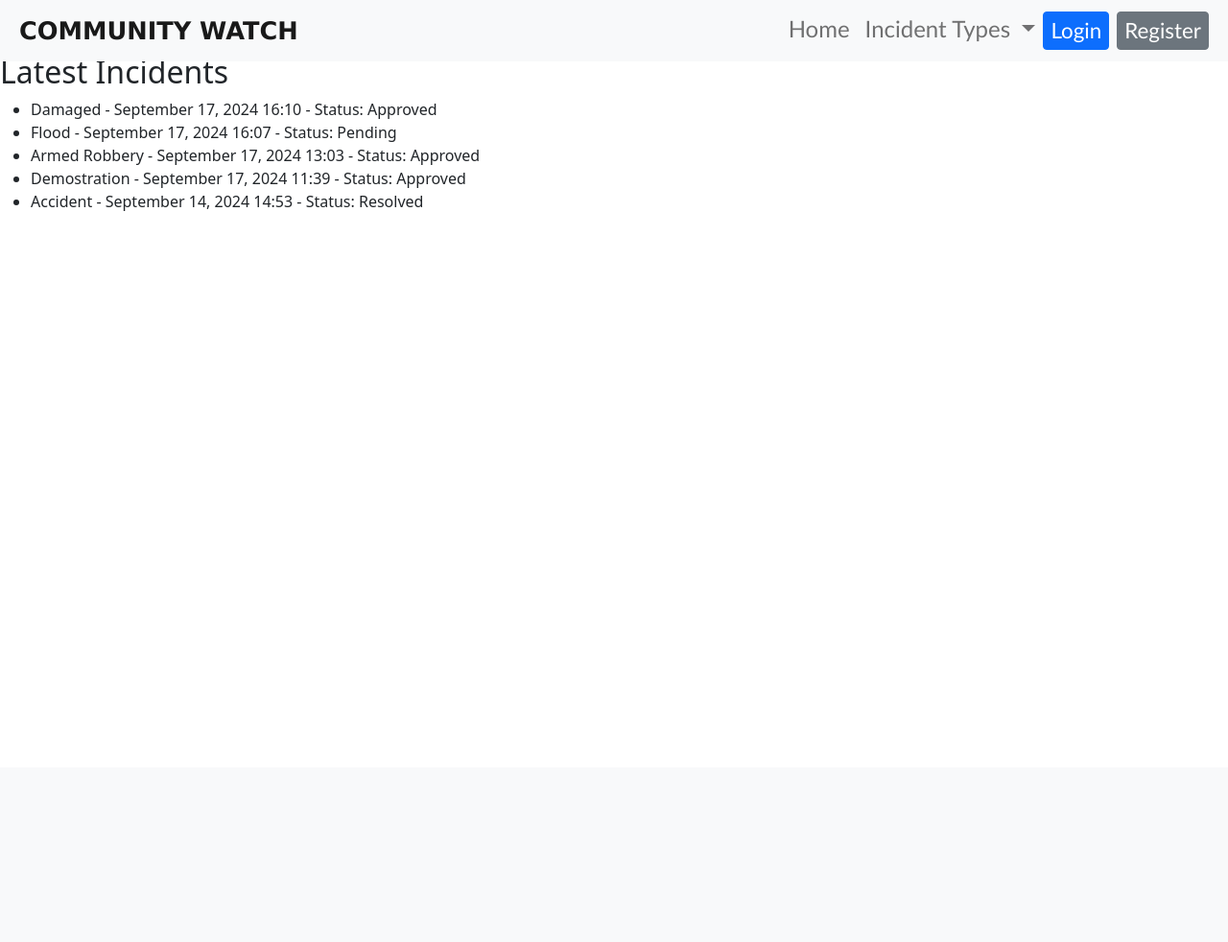
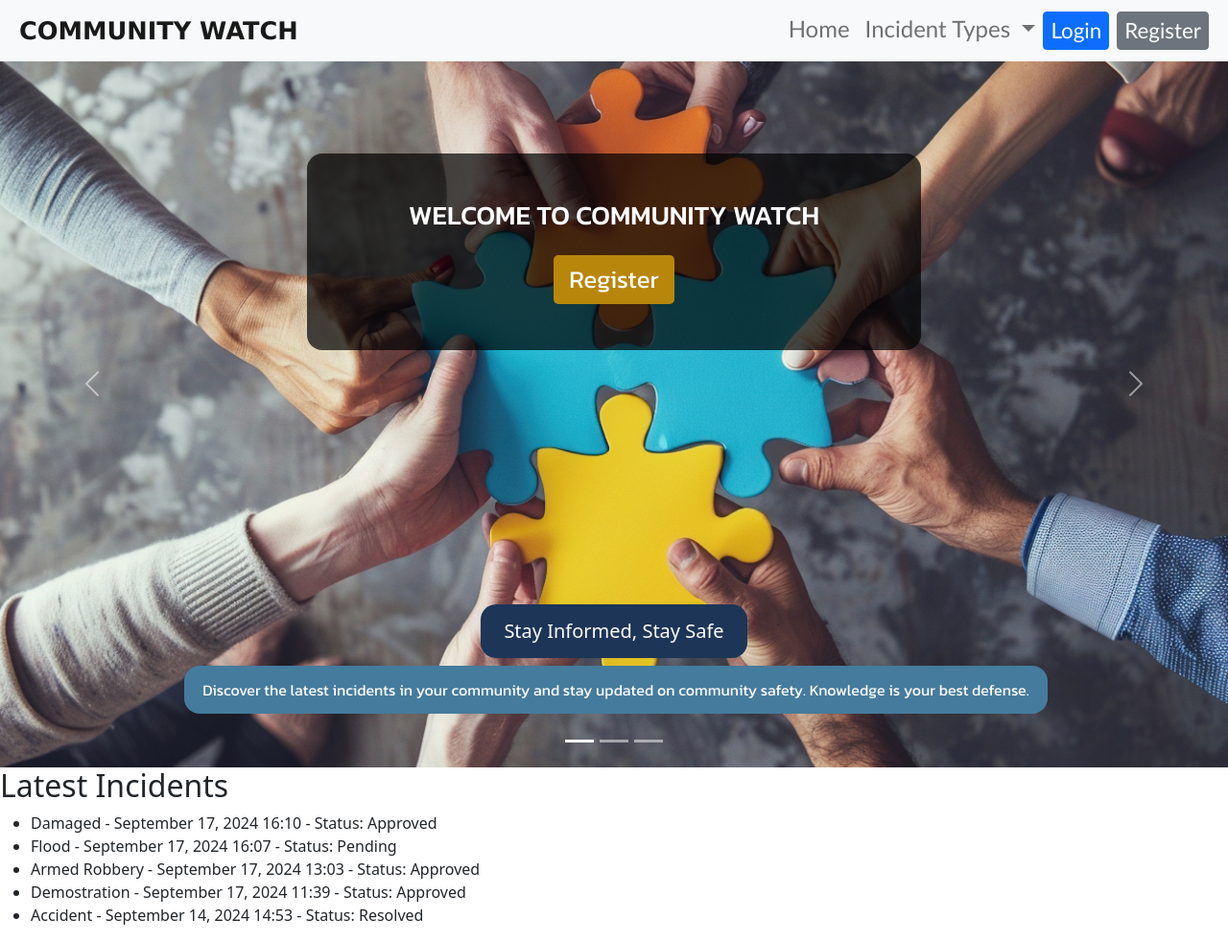
Before and after one commit to oRocket/COMMUNITY, a Django app: page / in a window 1280 px wide. Shown: the whole page at 96% size. Before the commit the page ends 220 px from the top, so only its background shows below. Run offline with Django 5.2, Linux system fonts and the light colour scheme; data comes from the database, SQL or seed files in the repository.

Commit message:
Hero-section for home page

```diff
--- a/reports/templates/reports/home.html
+++ b/reports/templates/reports/home.html
@@ -2,8 +2,114 @@
 {% load static %}
 
 {% block content %}
+    <style>
+        .carousel, .carousel-item {
+            height: 100vh; /* Set the height to 100vh */
+        }
+        .carousel-item img {
+            object-fit: cover; /* Ensure the image covers the entire area */
+            height: 100%; /* Make sure the image takes full height */
+        }
+        .top-caption {
+            background-color: rgba(0, 0, 0, 0.7); /* Dark transparent background */
+            color: white; /* Set text color to white */
+            padding: 3rem;
+            position: absolute; /* Absolute position */
+            top: 20%; /* Position from the top */
+            left: 50%; /* Center horizontally */
+            transform: translateX(-50%); /* Center the caption */
+            display: flex;
+            flex-direction: column;
+            justify-content: center;
+            align-items: center;
+            text-align: center; /* Center text */
+            width: 50%; /* Full width */
+            border-radius: 1rem;
+            font-family: 'Kanit', sans-serif;
+            font-size: 1rem;
+            font-style: normal;
+            font-weight: 400;
+            z-index: 10; /* Ensure it appears above the carousel images */
+        }
+        .register-button {
+            margin-top: 1rem; /* Space between text and button */
+            background-color: darkgoldenrod; /* Button background color */
+            color: white; /* Button text color */
+            border: none; /* Remove border */
+            padding: 0.4rem 1rem; /* Button padding */
+            cursor: pointer; /* Pointer cursor on hover */
+            text-decoration: none; /* Remove underline */
+            border-radius: 5px; /* Rounded corners */
+            font-family: 'Kanit', sans-serif;
+            font-size: 1.6rem;
+            font-style: normal;
+            font-weight: 400;
+        }
+        .carousel-caption h5 {
+            background-color: rgb(29, 53, 87); /* Set background color to dark gold */
+            color: white; /* Set text color to white */
+            padding: 1rem 1.5rem; /* Add some padding for better visibility */
+            white-space: nowrap; /* Prevent text wrapping */
+            display: inline-block; /* Allow width to fit content */
+            border-radius: 1rem;
+        }
+        .carousel-caption p {
+            background-color: rgb(69, 123, 157); /* Set background color to dark gold */
+            color: white; /* Set text color to white */
+            padding: 0.8rem 1.2rem; /* Add some padding for better visibility */
+            white-space: nowrap; /* Prevent text wrapping */
+            display: inline-block; /* Allow width to fit content */
+            border-radius: 1rem;
+            font-family: 'Kanit', sans-serif;
+            font-size: 1rem;
+            font-style: normal;
+            font-weight: 400;
+        }
+    </style>
 
-    <h1>Welcome to Neighborhood Watch</h1>
+    <div id="carouselExampleCaptions" class="carousel slide" data-bs-ride="carousel">
+      <div class="top-caption">
+        <h3>WELCOME TO COMMUNITY WATCH</h3>
+        <a href="{% url 'register' %}" class="register-button">Register</a>
+      </div>
+      <div class="carousel-indicators">
+        <button type="button" data-bs-target="#carouselExampleCaptions" data-bs-slide-to="0" class="active" aria-current="true" aria-label="Slide 1"></button>
+        <button type="button" data-bs-target="#carouselExampleCaptions" data-bs-slide-to="1" aria-label="Slide 2"></button>
+        <button type="button" data-bs-target="#carouselExampleCaptions" data-bs-slide-to="2" aria-label="Slide 3"></button>
+      </div>
+      <div class="carousel-inner">
+        <div class="carousel-item active">
+          <img src="{% static 'images/hero-1.png' %}" class="d-block w-100" alt="Stay Informed, Stay Safe">
+          <div class="carousel-caption d-none d-md-block">
+            <h5>Stay Informed, Stay Safe</h5>
+            <p>Discover the latest incidents in your community and stay updated on community safety. Knowledge is your best defense.</p>
+          </div>
+        </div>
+        <div class="carousel-item">
+          <img src="{% static 'images/hero-2.jpg' %}" class="d-block w-100" alt="Join the Neighborhood Watch">
+          <div class="carousel-caption d-none d-md-block">
+            <h5>Join the Community Watch</h5>
+            <p>Become an active participant in your community. Report incidents and help keep your neighborhood safe for everyone.</p>
+          </div>
+        </div>
+        <div class="carousel-item">
+          <img src="{% static 'images/hero-3.jpg' %}" class="d-block w-100" alt="Your Voice Matters">
+          <div class="carousel-caption d-none d-md-block">
+            <h5>Your Voice Matters</h5>
+            <p>Every report counts! Share your experiences and contribute to a safer environment. Together, we can make a difference.</p>
+          </div>
+        </div>
+      </div>
+      <button class="carousel-control-prev" type="button" data-bs-target="#carouselExampleCaptions" data-bs-slide="prev">
+        <span class="carousel-control-prev-icon" aria-hidden="true"></span>
+        <span class="visually-hidden">Previous</span>
+      </button>
+      <button class="carousel-control-next" type="button" data-bs-target="#carouselExampleCaptions" data-bs-slide="next">
+        <span class="carousel-control-next-icon" aria-hidden="true"></span>
+        <span class="visually-hidden">Next</span>
+      </button>
+    </div>
+
     <h2>Latest Incidents</h2>
     <ul>
     {% for incident in latest_incidents %}
--- a/reports/templates/reports/register.html
+++ b/reports/templates/reports/register.html
@@ -7,7 +7,7 @@
   <div class="container h-100">
     <div class="row d-flex justify-content-center align-items-center h-100">
       <div class="col-lg-8 col-xl-6">
-        <div class="card text-black" style="border-radius: 25px;">
+        <div class="card text-black">
           <div class="card-body p-4">
             <div class="row justify-content-center">
               <div class="col-md-12">
```
Also changed, not shown: static/css/style.css (line endings or trailing spaces), static/images/hero-1.png (added), static/images/hero-2.jpg (added), static/images/hero-3.jpg (added).
